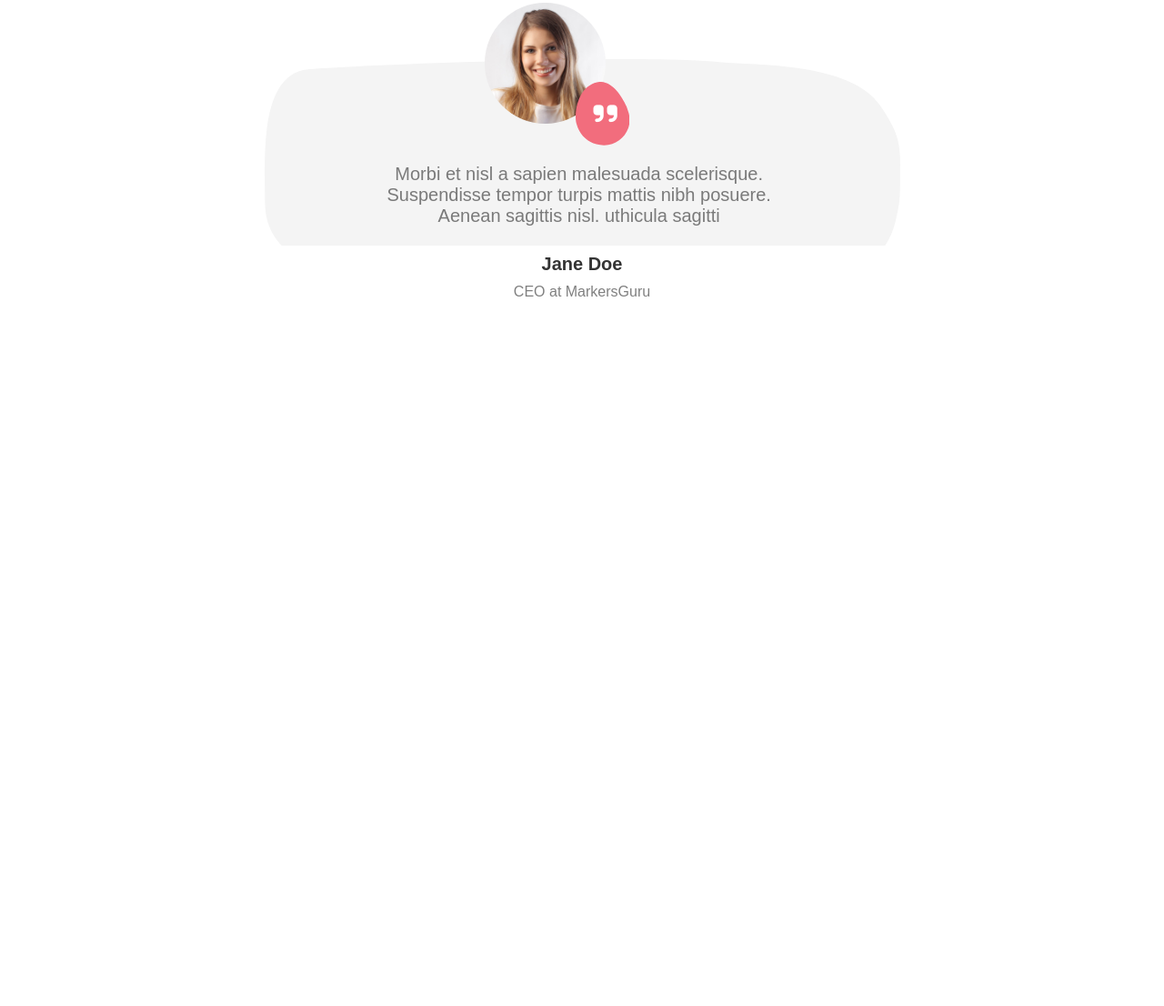
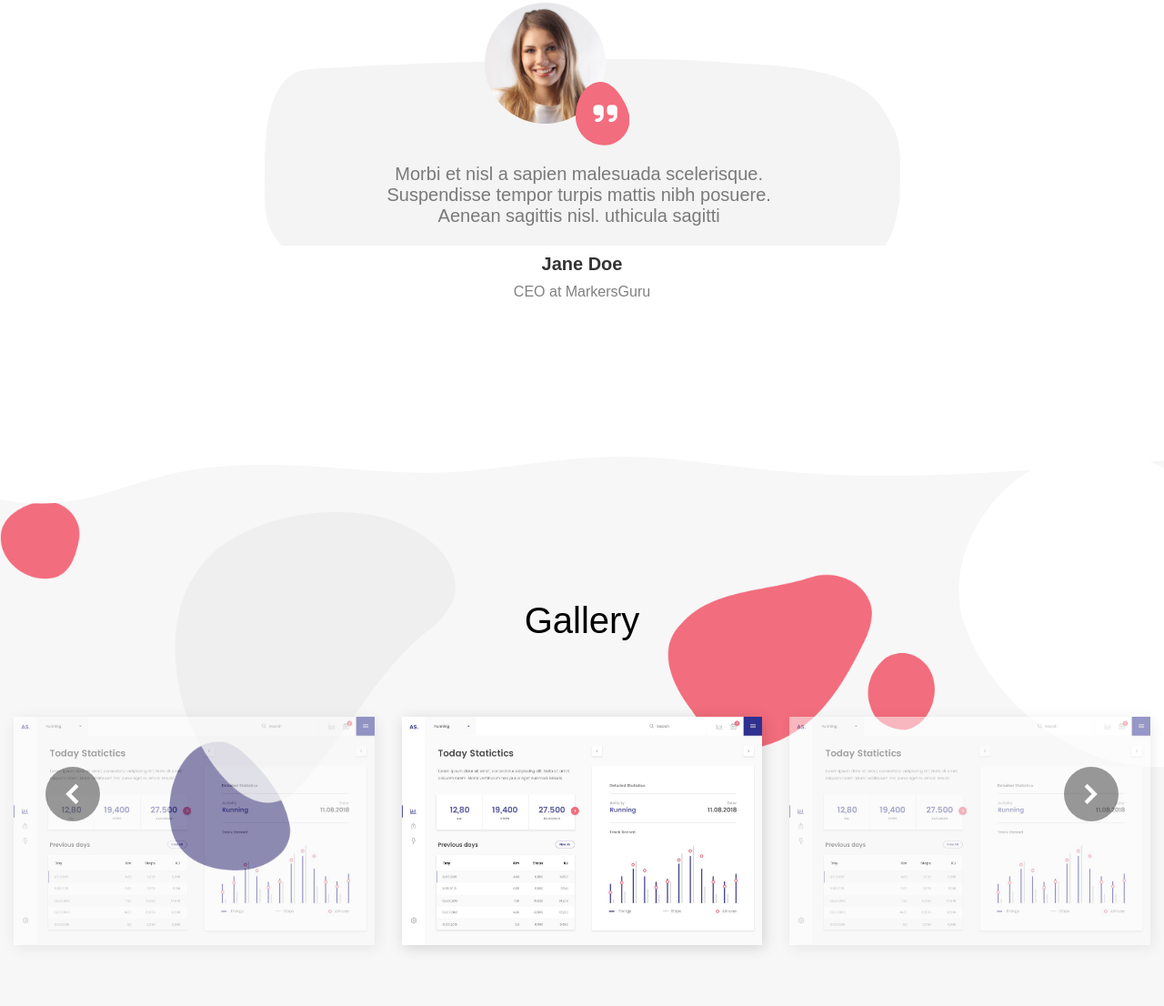
Before and after one commit to pro-minhaj/Portfolio_5, a plain HTML site: page index.html in a window 1280 px wide. Shown: the part 5447-6553 px from the top of the page at 91% size. Before the commit the page ends 5843 px from the top, so only its background shows below. Drawn offline with nearby package versions, Linux system fonts and the light colour scheme.

Commit message:
Section-10 Compate

```diff
--- a/assets/css/sytle.css
+++ b/assets/css/sytle.css
@@ -541,7 +541,7 @@ header{
 }
 .section-9{
     padding-top: 100px;
-    padding-bottom: 50px;
+    padding-bottom: 150px;
 }
 .section-9-hading h2{
     text-align: center;
@@ -605,3 +605,72 @@ header{
     margin-top: 10px;
     color: rgba(0, 0, 0, .5);
 }
+.section-10{
+    background-color: #F7F7F7;
+    background-image: url(../img/bg-shapes.png);
+    background-repeat: no-repeat;
+    background-size: contain;
+    position: relative;
+    padding-top: 50px;
+    padding-bottom: 150px;
+}
+.section-10::before{
+    background-image: url(../../assets/img/bg-shape-mask-up.png);
+    background-size: cover;
+    content: "";
+    left: 0;
+    height: 3.75rem;
+    position: absolute;
+    top: -0.0625rem;
+    width: 100%;
+
+}
+.sct-10-hading{
+    padding-top: 80px;
+}
+.sct-10-hading h2{
+    text-align: center;
+}
+.sct-10-img-area{
+    display: flex;
+    padding-top: 50px;
+    flex-wrap: wrap;
+    justify-content: space-around;
+}
+.sct-10-imgs{
+    width:31% ;
+}
+.sct-10-imgs img{
+    max-width: 100%;
+    box-shadow: 0.125rem 0.1875rem 0.9375rem rgba(0, 0, 0, .15);
+}
+.sct-opacity{
+    opacity: 0.5;
+}
+.sct-10-icons{
+    display: flex;
+    justify-content: space-between;
+    align-items: center;
+
+}
+.sct-10-icons span{
+    font-size:40px ;
+    font-weight: bold;
+    color: #ffffff;
+    position: relative;
+    top:-200px ;
+    padding: 10px;
+    background-color: rgba(0, 0, 0, .4);
+    border-radius: 50%;
+}
+.sct-10-icons-1 span{
+    position: relative;
+    left:50px ;
+}
+.sct-10-icons-2 span{
+    position: relative;
+    right:50px ;
+}
+.sct-10-icons span:hover{
+    background-color: #191919;
+}
--- a/index.html
+++ b/index.html
@@ -22,7 +22,7 @@
                                 <li><a href="#how-it-looks">How It Looks</a></li>
                                 <li><a href="#about">About</a></li>
                                 <li><a href="#pricing">Pricing</a></li>
-                                <li><a href="#">Our Clients</a></li>
+                                <li><a href="#our-clients">Our Clients</a></li>
                                 <li><a href="#">Galley</a></li>
                                 <li><a href="#">Contact</a></li>
                             </ul>
@@ -274,7 +274,7 @@
                 </div>
             </div>
         </section>
-        <section class="section-9">
+        <section class="section-9" id="our-clients">
             <div class="contaner">
                 <div class="section-9-hading">
                     <h2 class="hading-h2">Our Clients</h2>
@@ -298,6 +298,36 @@
                 </div>
             </div>
         </section>
+        <section class="section-10">
+            <div class="sct-10-hading">
+                <h2 class="hading-h2">Gallery</h2>
+            </div>
+            <div class="sct-10-img-area">
+                <div class="sct-10-imgs sct-opacity">
+                    <img src="./assets/img/img-screen-desktop.jpg">
+                </div>
+                <div class="sct-10-imgs">
+                    <img src="./assets/img/img-screen-desktop.jpg">
+                </div>
+                <div class="sct-10-imgs sct-opacity">
+                    <img src="./assets/img/img-screen-desktop.jpg">
+                </div>
+
+            </div>
+            <div class="sct-10-icons">
+                <div class="sct-10-icons-1">
+                    <span class="material-symbols-outlined">
+                        chevron_left
+                        </span>
+                </div>
+                <div class="sct-10-icons-2">
+                    <span class="material-symbols-outlined">
+                        chevron_right
+                        </span>
+                </div>
+
+            </div>
+        </section>
     </main>
 
 </body>
```
